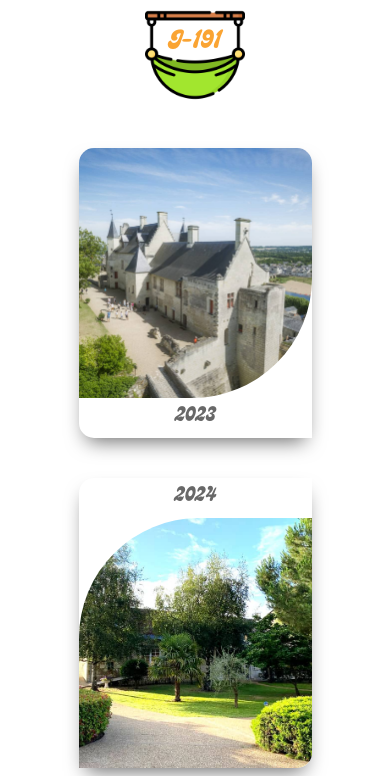
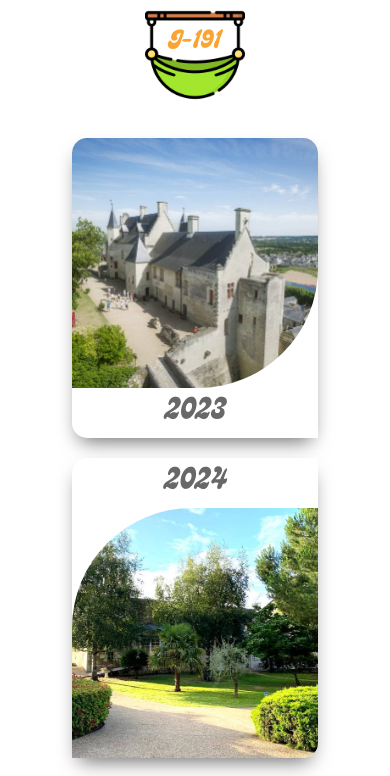
Before and after one commit to PixelsAndCookies/lets-go-to-the-summer, a React (Vite) app: page / in a window 390 px wide. Shown: the part 1380-2156 px from the top of the page. Built offline with nearby package versions, Linux system fonts and the light colour scheme.

Commit message:
Update _Cards.scss

```diff
--- a/src/components/Cards/_Cards.scss
+++ b/src/components/Cards/_Cards.scss
@@ -132,11 +132,11 @@
 }
 
 @media screen and (max-width: 430px) {
-    .cards-container {
+    .cards {
         flex-direction: column;
         align-items: center;
         & .card {
-            width: 80%;
+            width: 90%;
             margin: 1rem auto;
             min-height: 20rem;
             & .card__date {
```
